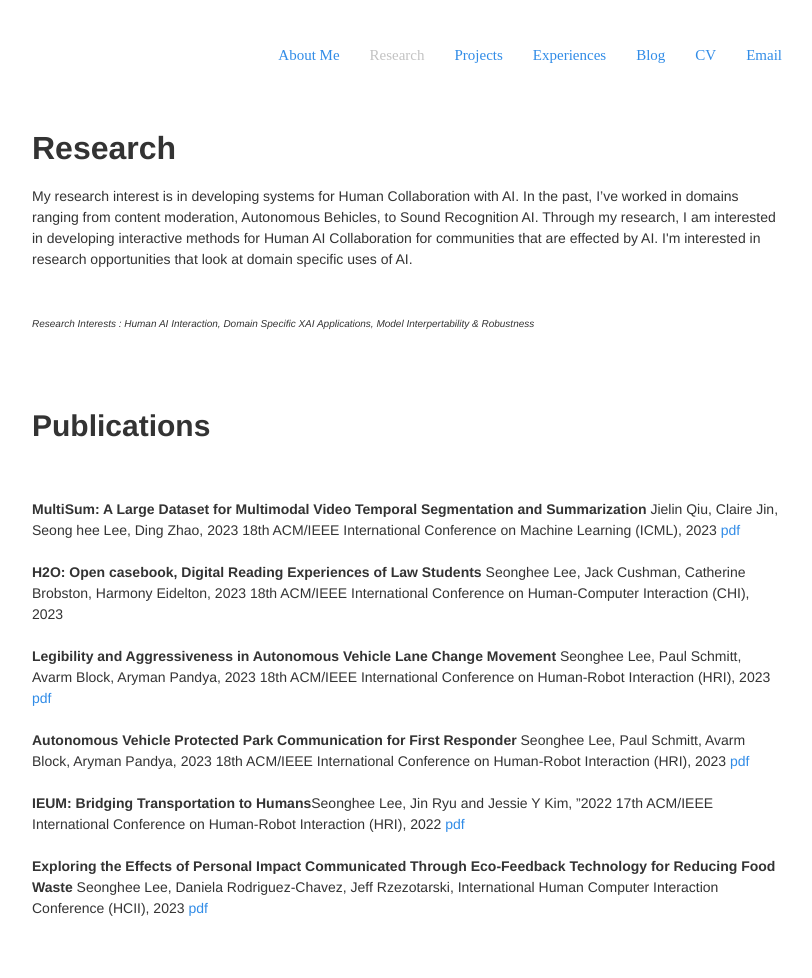
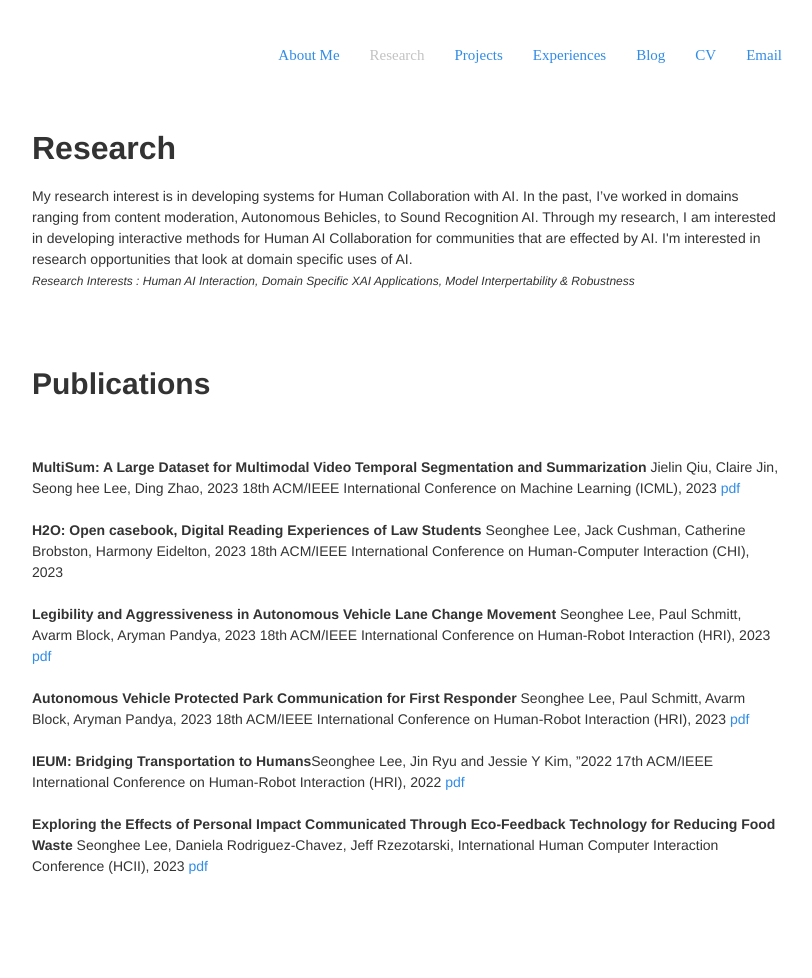
Before and after one commit to shljessie/shljessie.github.io, a Jekyll site: the page built from research.html, in a window 1280 px wide. Shown: the whole page, without its empty margins (233-1045 px from the left). Built offline with Jekyll 4.4.1, drawn with Linux system fonts in a browser that asks for light colours; nearby versions of some CDN libraries; after the commit the page ends 936 px from its top, so only the background shows below that.

Commit message:
styling changes

```diff
--- a/index.html
+++ b/index.html
@@ -29,7 +29,7 @@ title: Bio
       I hold a BS in Information Science (Data Science and Interactive Technology Concentration) at  <a href="https://cis.cornell.edu/cornell-computing-information-science"></a>Cornell University</a>.
       <br/>
       <br/>
-      <i style="font-style:italic; font-size: 10px">Research Interests : AI Alignment, Reinforcement Learning, Human AI Interaction, Domain Specific XAI Applications, Model Interpertability & Robustness</i>
+      <i style="font-style:italic; font-size: 12px">Research Interests : AI Alignment, Reinforcement Learning, Human AI Interaction, Domain Specific XAI Applications, Model Interpertability & Robustness</i>
       <br/>
       <br/>
       <br/>
--- a/research.html
+++ b/research.html
@@ -35,10 +35,8 @@ title: Research
   I'm interested in research opportunities that look at domain specific uses of AI.
 
   <br/>
-  <br/>
-  <br/>
 
-  <i style="font-style:italic; font-size: 10px">Research Interests :  Human AI Interaction, Domain Specific XAI Applications, Model Interpertability & Robustness</i>
+  <i style="font-style:italic; font-size: 12px">Research Interests :  Human AI Interaction, Domain Specific XAI Applications, Model Interpertability & Robustness</i>
 </p>
 <br/>
 <br/>
```
